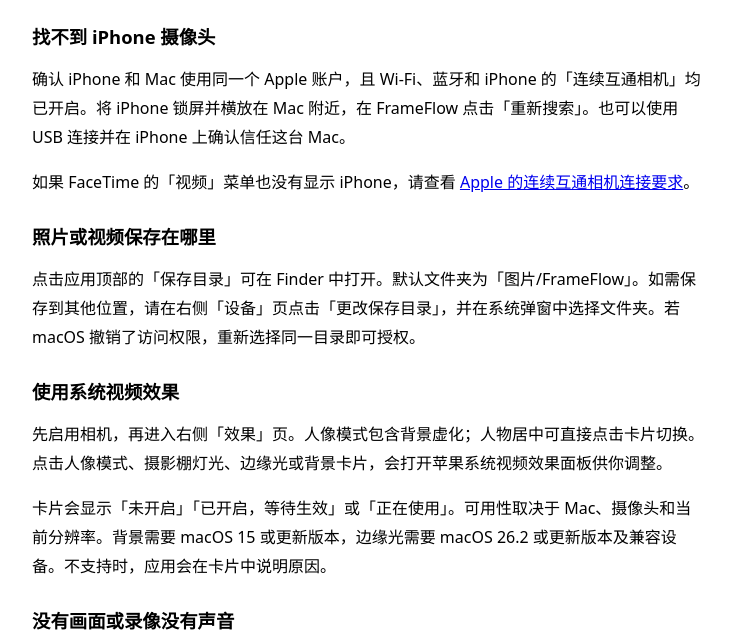
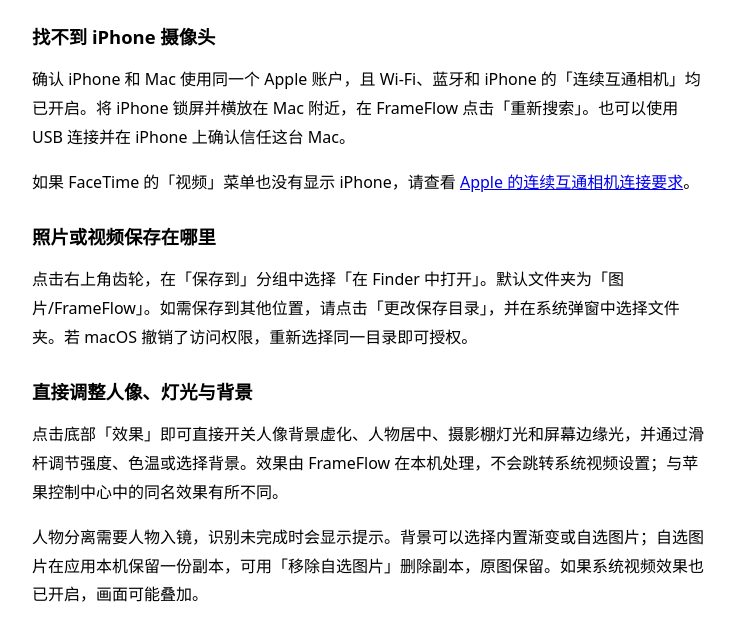
Before and after one commit to 3HOV/frameflow-support, a plain HTML site: page support.html in a window 1280 px wide. Shown: the part 172-804 px from the top of the page, without its empty margins (272-1007 px from the left). Drawn offline with Linux system fonts and the light colour scheme.

Commit message:
Document in-app portrait, lighting, backgrounds and local data controls

```diff
--- a/support.html
+++ b/support.html
@@ -21,11 +21,11 @@
     <p>如果 FaceTime 的「视频」菜单也没有显示 iPhone，请查看 <a href="https://support.apple.com/zh-cn/102546">Apple 的连续互通相机连接要求</a>。</p>
 
     <h2>照片或视频保存在哪里</h2>
-    <p>点击应用顶部的「保存目录」可在 Finder 中打开。默认文件夹为「图片/FrameFlow」。如需保存到其他位置，请在右侧「设备」页点击「更改保存目录」，并在系统弹窗中选择文件夹。若 macOS 撤销了访问权限，重新选择同一目录即可授权。</p>
+    <p>点击右上角齿轮，在「保存到」分组中选择「在 Finder 中打开」。默认文件夹为「图片/FrameFlow」。如需保存到其他位置，请点击「更改保存目录」，并在系统弹窗中选择文件夹。若 macOS 撤销了访问权限，重新选择同一目录即可授权。</p>
 
-    <h2>使用系统视频效果</h2>
-    <p>先启用相机，再进入右侧「效果」页。人像模式包含背景虚化；人物居中可直接点击卡片切换。点击人像模式、摄影棚灯光、边缘光或背景卡片，会打开苹果系统视频效果面板供你调整。</p>
-    <p>卡片会显示「未开启」「已开启，等待生效」或「正在使用」。可用性取决于 Mac、摄像头和当前分辨率。背景需要 macOS 15 或更新版本，边缘光需要 macOS 26.2 或更新版本及兼容设备。不支持时，应用会在卡片中说明原因。</p>
+    <h2>直接调整人像、灯光与背景</h2>
+    <p>点击底部「效果」即可直接开关人像背景虚化、人物居中、摄影棚灯光和屏幕边缘光，并通过滑杆调节强度、色温或选择背景。效果由 FrameFlow 在本机处理，不会跳转系统视频设置；与苹果控制中心中的同名效果有所不同。</p>
+    <p>人物分离需要人物入镜，识别未完成时会显示提示。背景可以选择内置渐变或自选图片；自选图片在应用本机保留一份副本，可用「移除自选图片」删除副本，原图保留。如果系统视频效果也已开启，画面可能叠加。</p>
 
     <h2>没有画面或录像没有声音</h2>
     <p>检查 macOS「系统设置 → 隐私与安全性」中的相机和麦克风权限。若取消了麦克风权限，FrameFlow 仍可拍照或录制无声视频。</p>
```
